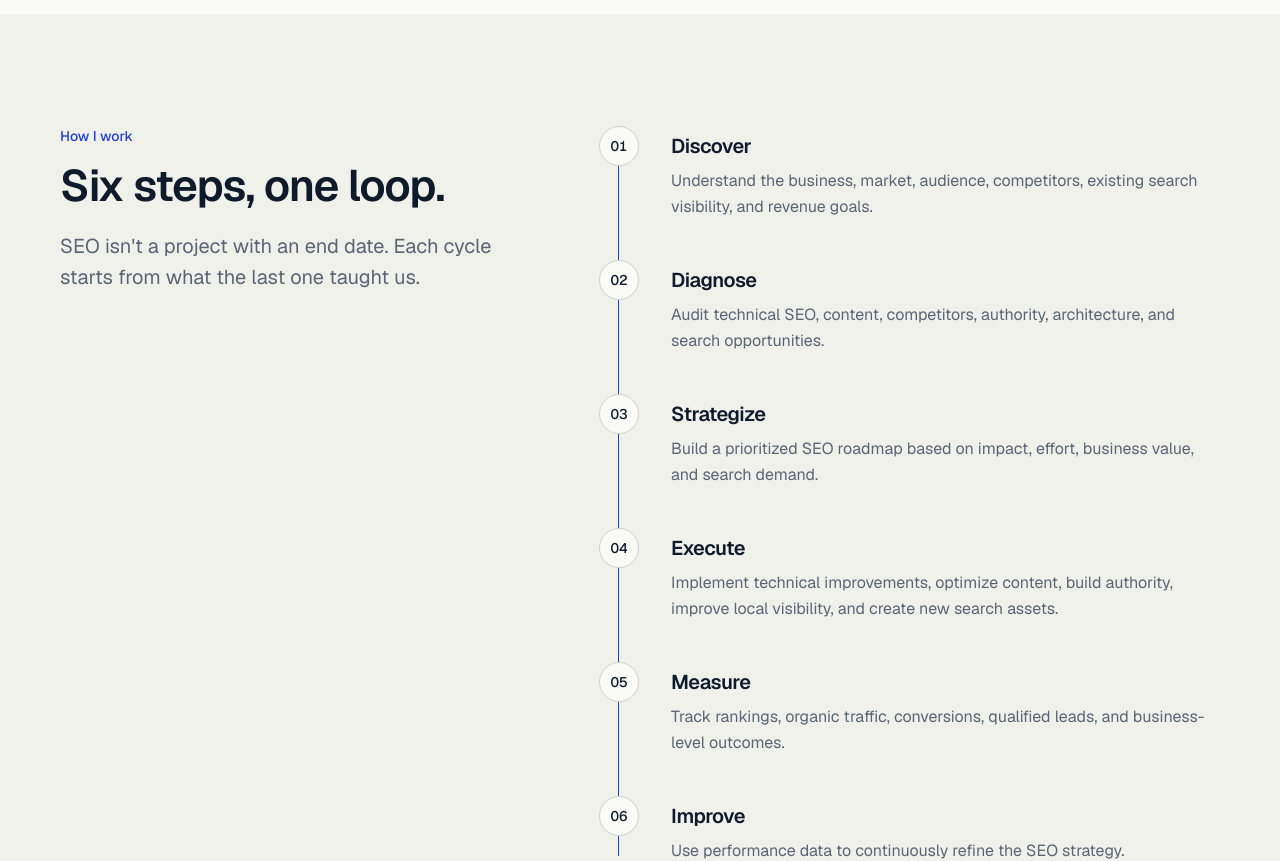
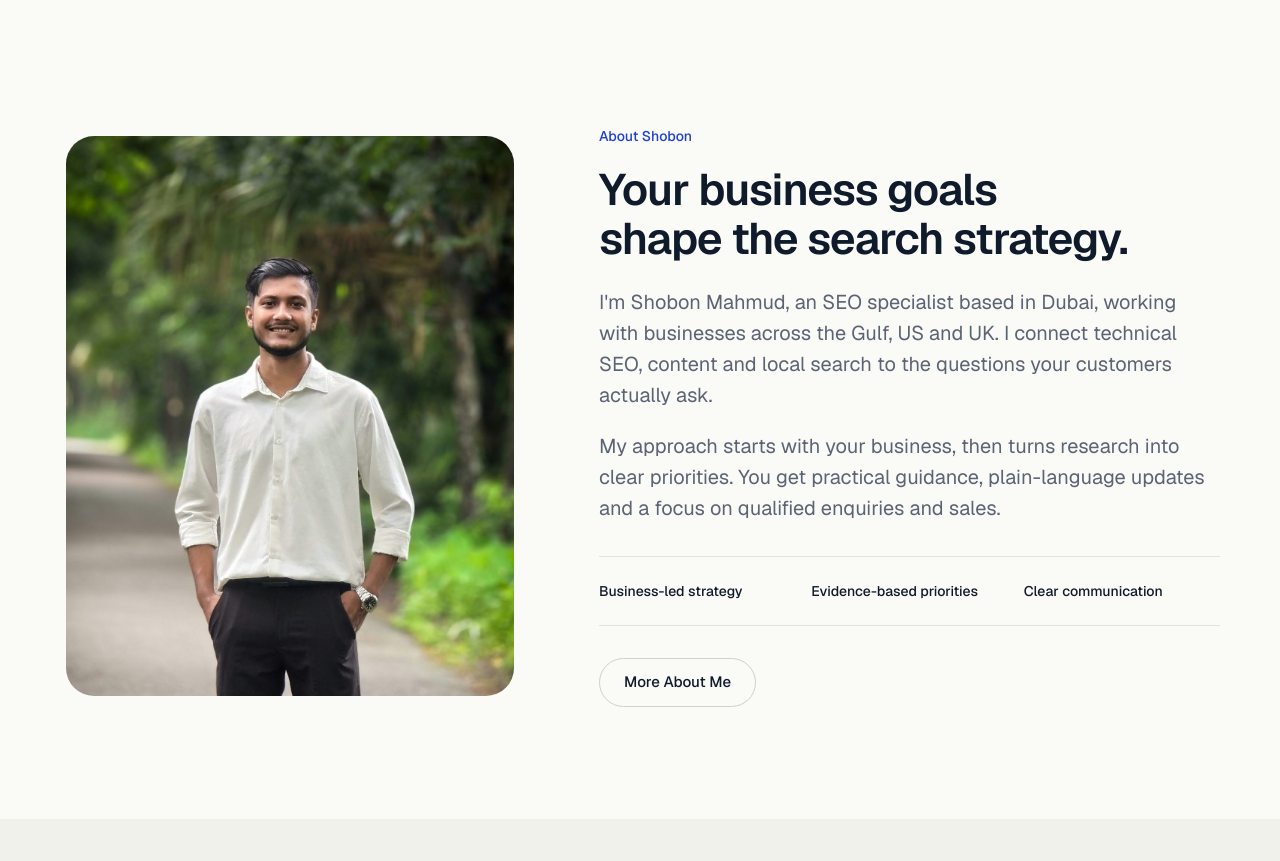
Before and after one commit to younusshobon-cell/shobon-mahmud, a Next.js app in the folder shobon-mahmud-seo/shobon-seo/: page / in a window 1280 px wide. Shown: the part 2600-3461 px from the top of the page. Built offline with nearby package versions, Linux system fonts and the light colour scheme; no server answers.

Commit message:
Add homepage About section between services and process

```diff
--- a/shobon-mahmud-seo/shobon-seo/app/page.tsx
+++ b/shobon-mahmud-seo/shobon-seo/app/page.tsx
@@ -1,4 +1,7 @@
 import type { Metadata } from "next";
+import Image from "next/image";
+import { photos } from "@/lib/images";
+import { ButtonLink } from "@/components/ui/Button";
 import { buildMetadata } from "@/lib/seo";
 import { siteConfig } from "@/lib/site";
 import { Hero } from "@/components/sections/Hero";
@@ -29,6 +32,36 @@ export default function HomePage() {
       <Hero />
       <TrustStrip />
       <Capabilities />
+      <Section id="about" labelledBy="home-about-heading">
+        <div className="grid items-center gap-10 lg:grid-cols-[0.85fr_1.15fr] lg:gap-20">
+          <div className="relative mx-auto aspect-[4/5] w-full max-w-md overflow-hidden rounded-[28px] bg-paper-2">
+            <Image
+              src={photos.outdoor.src}
+              alt={photos.outdoor.alt}
+              fill
+              placeholder="blur"
+              sizes="(min-width: 1024px) 440px, (min-width: 640px) 448px, 100vw"
+              className="object-cover object-[50%_25%]"
+            />
+          </div>
+          <div>
+            <p className="mb-5 text-sm font-medium text-link">About Shobon</p>
+            <h2 id="home-about-heading" className="t-h2 max-w-xl text-ink">Your business goals shape the search strategy.</h2>
+            <div className="t-lead mt-6 max-w-2xl space-y-5 text-muted">
+              <p>I&apos;m Shobon Mahmud, an SEO specialist based in Dubai, working with businesses across the Gulf, US and UK. I connect technical SEO, content and local search to the questions your customers actually ask.</p>
+              <p>My approach starts with your business, then turns research into clear priorities. You get practical guidance, plain-language updates and a focus on qualified enquiries and sales.</p>
+            </div>
+            <ul className="mt-8 grid gap-4 border-y border-line py-6 sm:grid-cols-3">
+              {["Business-led strategy", "Evidence-based priorities", "Clear communication"].map((principle) => (
+                <li key={principle} className="text-sm font-medium text-ink">{principle}</li>
+              ))}
+            </ul>
+            <div className="mt-8">
+              <ButtonLink href="/about" variant="secondary">More About Me</ButtonLink>
+            </div>
+          </div>
+        </div>
+      </Section>
       <HowIWork />
       <NinetyDayPlan />
       <IndustriesGrid />
```
